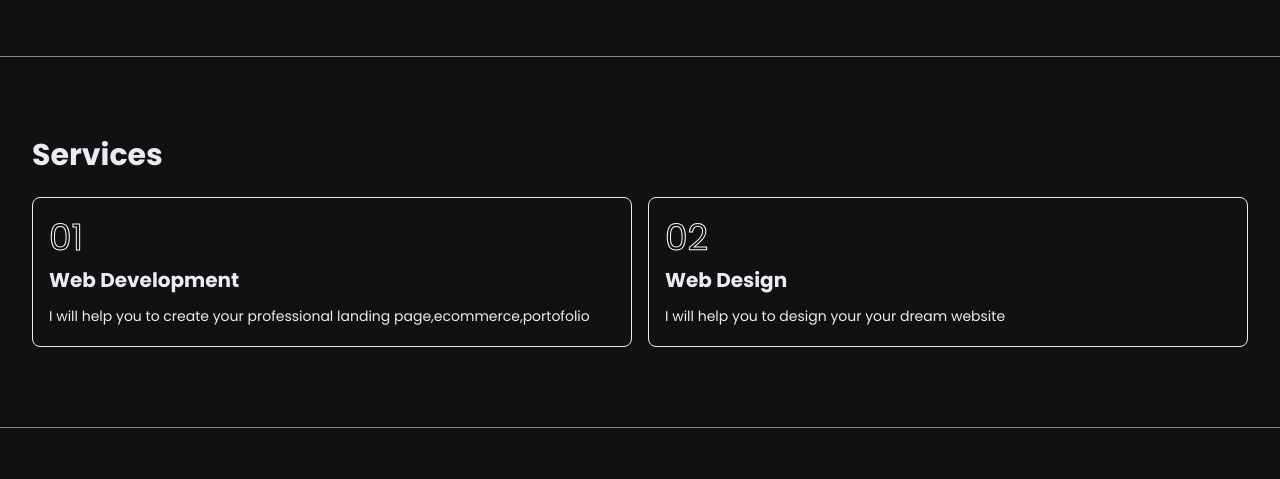
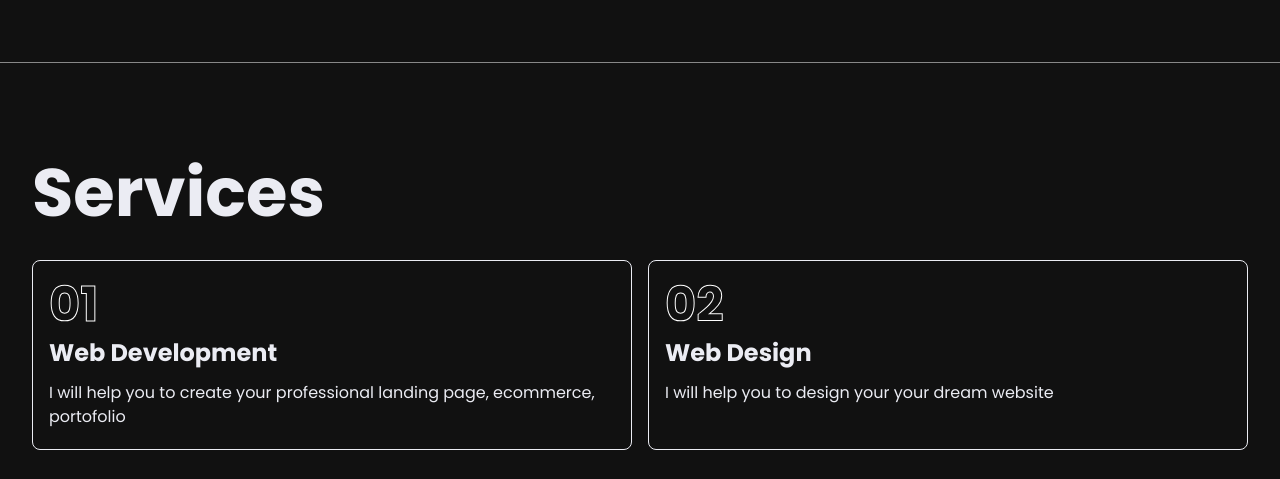
Before and after one commit to Mohamed-125/portofolio-, a React (Vite) app: page / in a window 1280 px wide. Shown: the part 1160-1639 px from the top of the page. Built offline with nearby package versions, Linux system fonts and the light colour scheme.

Commit message:
adding services section

```diff
--- a/src/App.css
+++ b/src/App.css
@@ -36,7 +36,7 @@
 .title {
   font-size: clamp(1.5rem, 12vw, 4.2rem);
   font-weight: bolder;
-  margin-bottom: 10px;
+  margin-bottom: 16px;
 }
 
 .blob {
--- a/src/components/Services.jsx
+++ b/src/components/Services.jsx
@@ -5,7 +5,7 @@ const Services = () => {
     {
       title: "Web Development",
       description:
-        "I will help you to create your professional landing page,ecommerce,portofolio ",
+        "I will help you to create your professional landing page, ecommerce, portofolio ",
     },
     {
       title: "Web Design",
@@ -17,13 +17,15 @@ const Services = () => {
 
   return (
     <div className="container text-text py-20">
-      <h2 className="text-3xl font-bold mb-6">Services</h2>
+      <h2 className="title">Services</h2>
       <div className="flex flex-wrap  gap-4">
         {Services.map((service, index) => (
           <div className="border-text cursor-pointer title-stroke group min-w-[270px] flex-1 border rounded-lg py-5 px-4">
-            <h3 className=" text-4xl mb-2 text-[transparent]">0{index + 1}</h3>
-            <h4 className="text-xl mb-3  font-bold">{service.title}</h4>
-            <p className="text-sm">{service.description}</p>
+            <h3 className=" text-5xl font-bold mb-2 text-[transparent]">
+              0{index + 1}
+            </h3>
+            <h4 className="text-2xl mb-3  font-bold">{service.title}</h4>
+            <p className="text-[17.5]px">{service.description}</p>
           </div>
         ))}
       </div>
```
